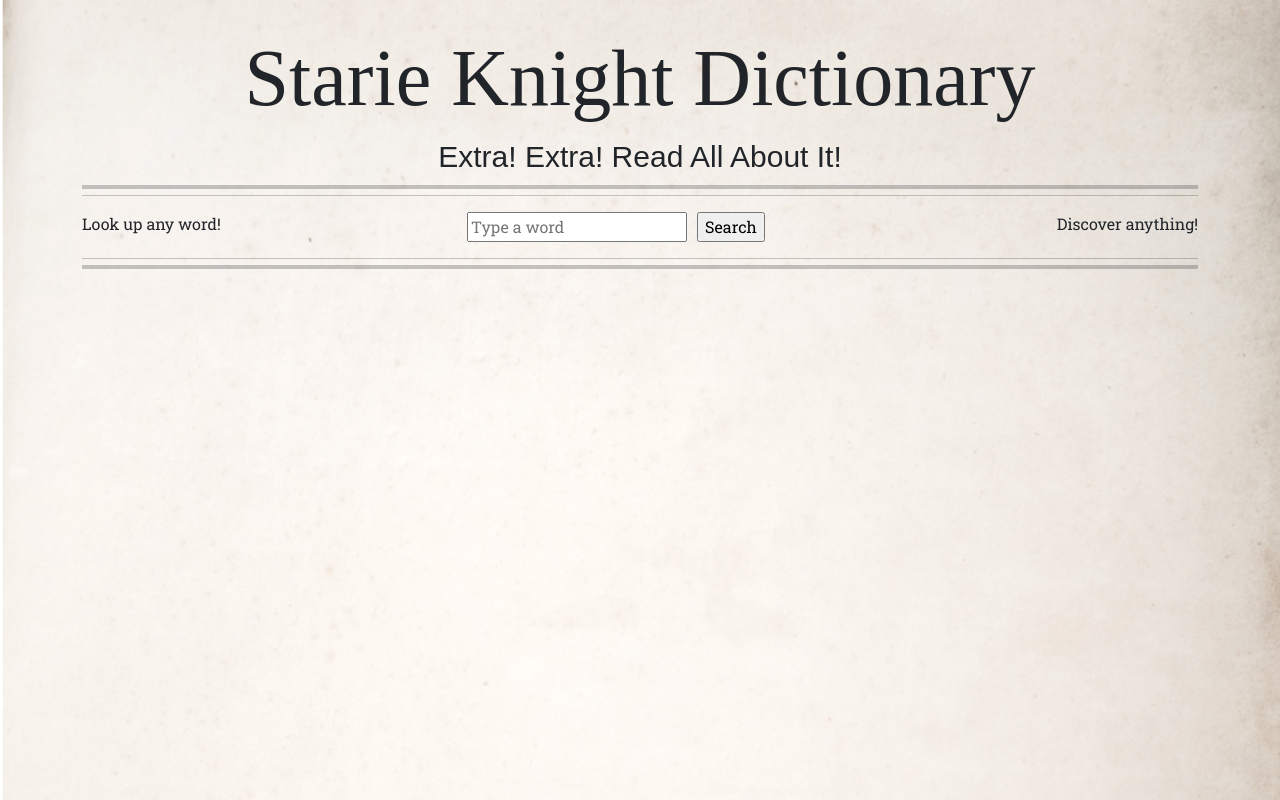
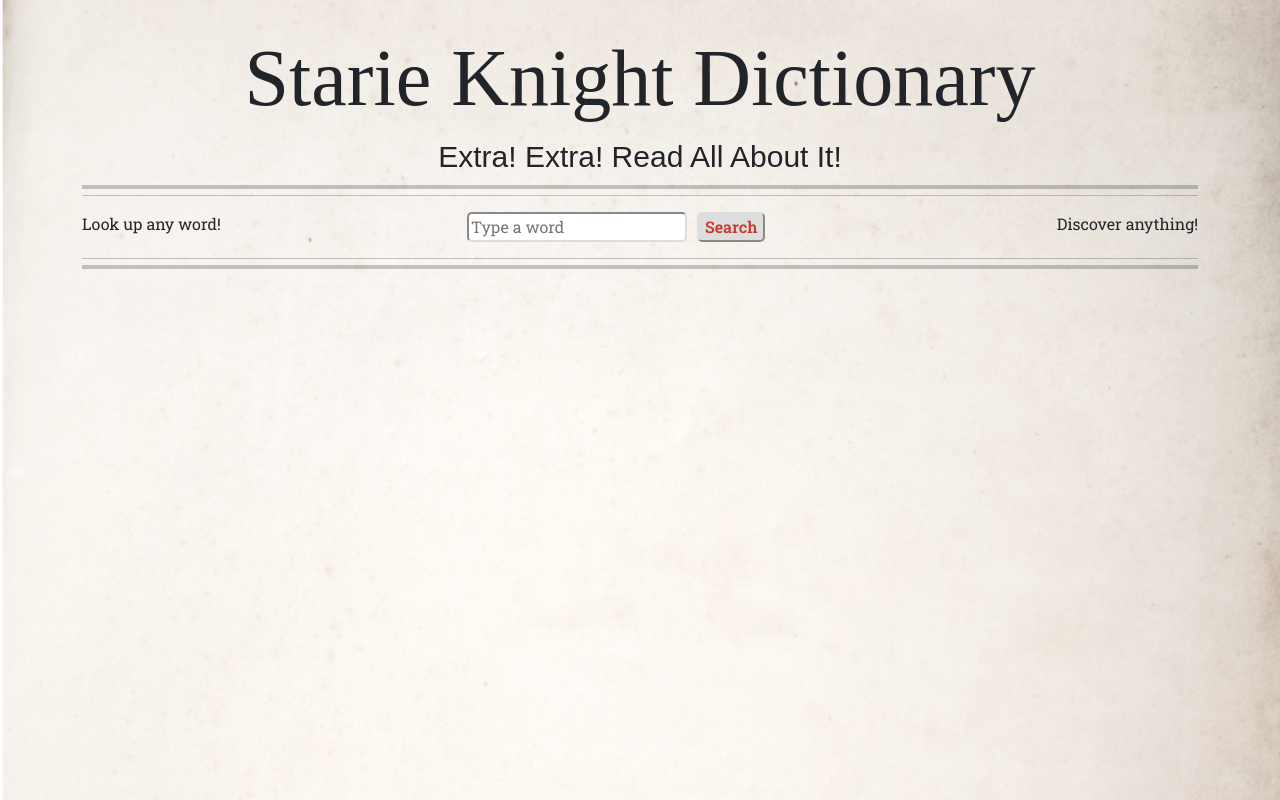
Before and after one commit to tam3marie/Dictionary-App, a React (Create React App) app: page / in a window 1280 px wide. Built offline with nearby package versions, Linux system fonts and the light colour scheme; no server answers; a web font is replaced by a local one.

Commit message:
Updated CSS

```diff
--- a/src/Dictionary.css
+++ b/src/Dictionary.css
@@ -11,4 +11,19 @@
 }
 .Dictionary input {
   margin: 0px 5px;
+  border-color: #ddd;
+  border-radius: 5px;
 }
+
+.Dictionary .search-btn {
+  background-color: #ddd;
+  color: #c7392a;
+  font-weight: 600;
+  transition: all 150ms ease-in-out;
+}
+
+.Dictionary .search-btn:hover {
+  color: #ddd;
+  background-color: #c7392a;
+  text-decoration: underline;
+}
--- a/src/Dictionary.js
+++ b/src/Dictionary.js
@@ -47,7 +47,7 @@ export default function Dictionary() {
                 placeholder="Type a word"
                 onChange={handleKeywordChange}
               />
-              <input type="submit" value="Search" />
+              <input className="search-btn" type="submit" value="Search" />
             </span>
             <span className="col-4">
               <span className="form-header-right">Discover anything!</span>
--- /dev/null
+++ b/src/Phonetic.css
@@ -0,0 +1,21 @@
+.Phonetic a {
+  background-color: #ddd;
+  border: 1px solid #ddd;
+  border-radius: 20px;
+  color: #c7392a;
+  font-weight: 600;
+  padding: 5px 10px;
+  text-decoration: none;
+  transition: all 150ms ease-in-out;
+}
+
+.Phonetic a:hover {
+  color: #ddd;
+  background-color: #c7392a;
+}
+
+.Phonetic .phonetic-text {
+  font-size: 20px;
+  font-weight: 600;
+  opacity: 0.8;
+}
--- a/src/Phonetic.js
+++ b/src/Phonetic.js
@@ -1,13 +1,14 @@
 import React from "react";
+import "./Phonetic.css";
 
 export default function Phonetic(props) {
   return (
-    <div className="Phonetic text-center">
+    <div className="Phonetic text-center mt-3">
       <a href={props.phonetic.audio} target="_blank" rel="noreferrer">
         Listen
       </a>
       {"  "}
-      {props.phonetic.text}
+      <span className="phonetic-text">{props.phonetic.text}</span>
     </div>
   );
 }
--- a/src/Results.js
+++ b/src/Results.js
@@ -16,7 +16,7 @@ export default function Results(props) {
           );
         })}
         <br />
-        <hr className="thick-break" />
+        <hr className="thick-break mt-2" />
         <hr className="thin-break" />
         <h4>But What Does It All Mean?</h4>
         {props.response.meanings.map(function (meaning, index) {
```
